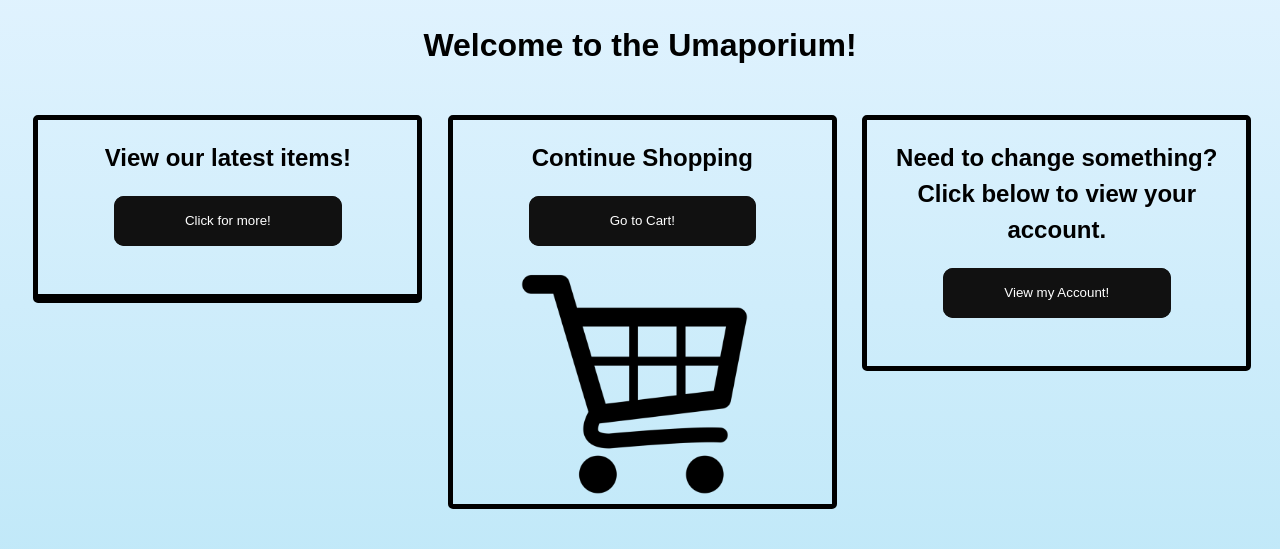
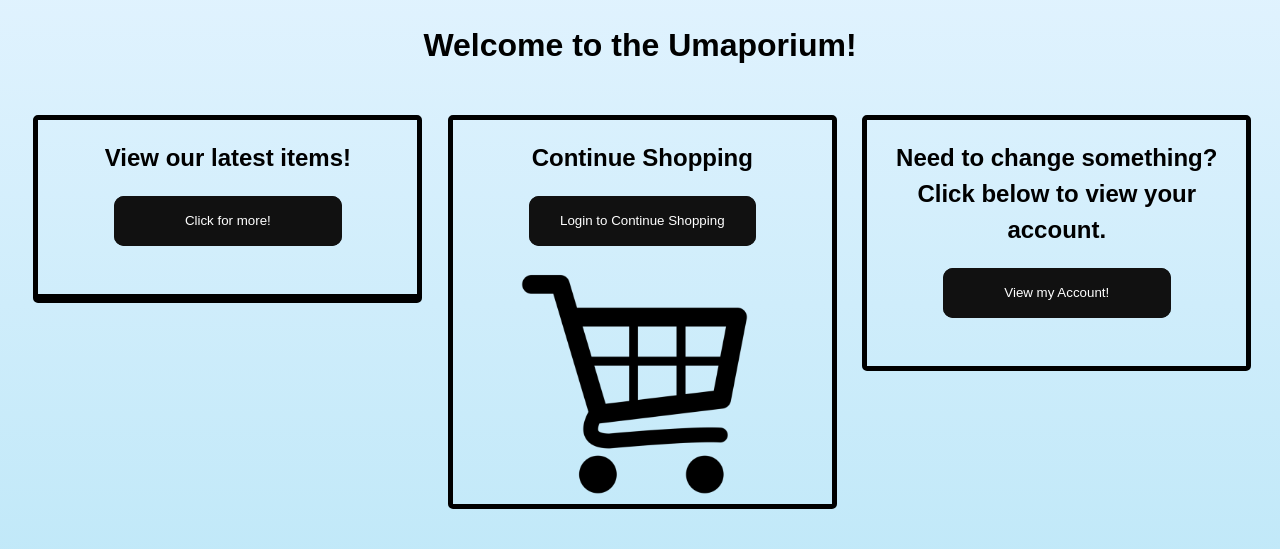
Before and after one commit to THINNGO2511/COSC3380-TeamProject, a PHP site: page /umaporium2/index.php in a window 1280 px wide. Shown: the part 96-645 px from the top of the page. Run offline with PHP 8.4, Linux system fonts and the light colour scheme; data that the repository does not hold is empty; some libraries are stand-ins or nearby versions.

Commit message:
Add files via upload

```diff
--- a/umaporium2/index.php
+++ b/umaporium2/index.php
@@ -61,10 +61,16 @@ $TestObj2->displaylist();
 </div>
 
 <div class="column3">
-<h2> Continue Shopping </h2>
-<button class="glow-on-hover" type="button" onclick="window.location.href='cart.php'">Go to Cart!</button>
-<br><br>
-<img src="cart.png" alt="Icon of a shopping cart." style="margin-left:18%;width:60%;height:40%;">
+  <h2>Continue Shopping</h2>
+  <?php
+  if (isset($_SESSION["userid"])) {
+    echo '<button class="glow-on-hover" type="button" onclick="window.location.href=\'cart.php\'">Go to Cart!</button>';
+  } else {
+    echo '<button class="glow-on-hover" type="button" onclick="window.location.href=\'login_page.php\'">Login to Continue Shopping</button>';
+  }
+  ?>
+  <br><br>
+  <img src="cart.png" alt="Icon of a shopping cart." style="margin-left:18%;width:60%;height:40%;">
 </div>
 
 <div class="column3">
@@ -73,7 +79,7 @@ $TestObj2->displaylist();
 <br><br><br>
 </div>
 
-<br><br><br><br><br><br><br><br><br><br><br><br><br><br><br><br><br><br><br><br><br>
+<br><br><br><br><br><br><br><br><br><br><br><br><br><br><br><br><br><br><br><br><br><br><br>
 
 <h2> Click one of the options above, or use our Navigation Bar up top for more! </h2>
 </main>
```
